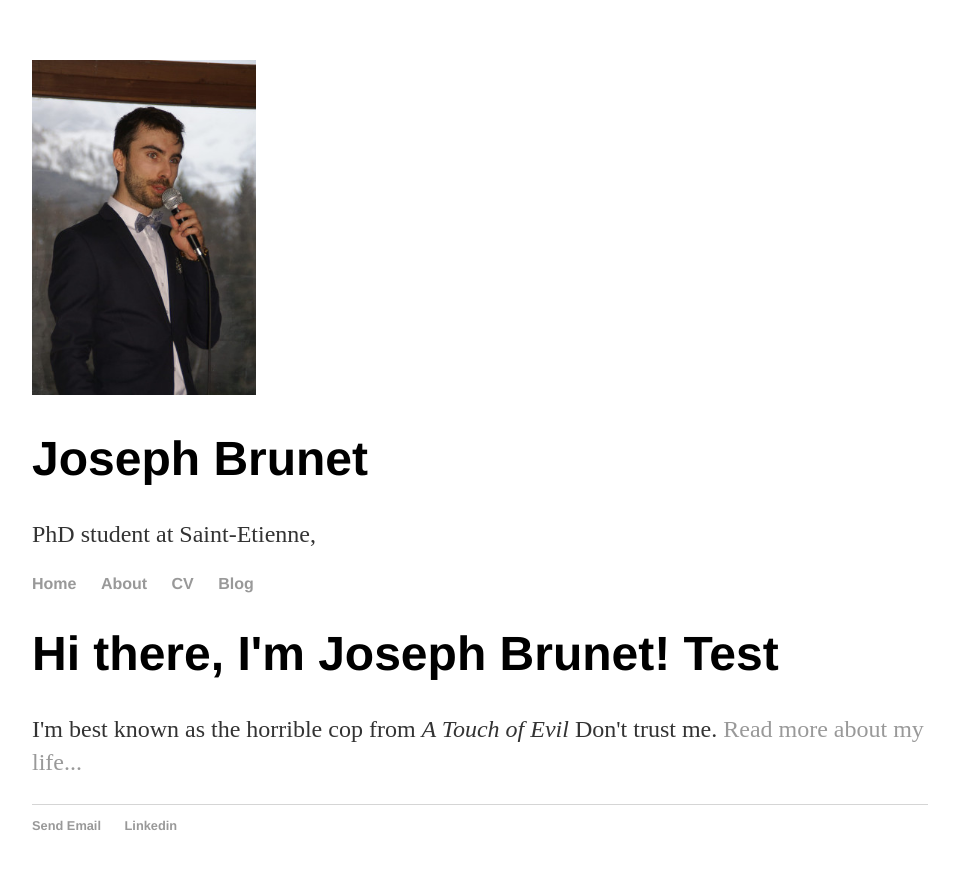
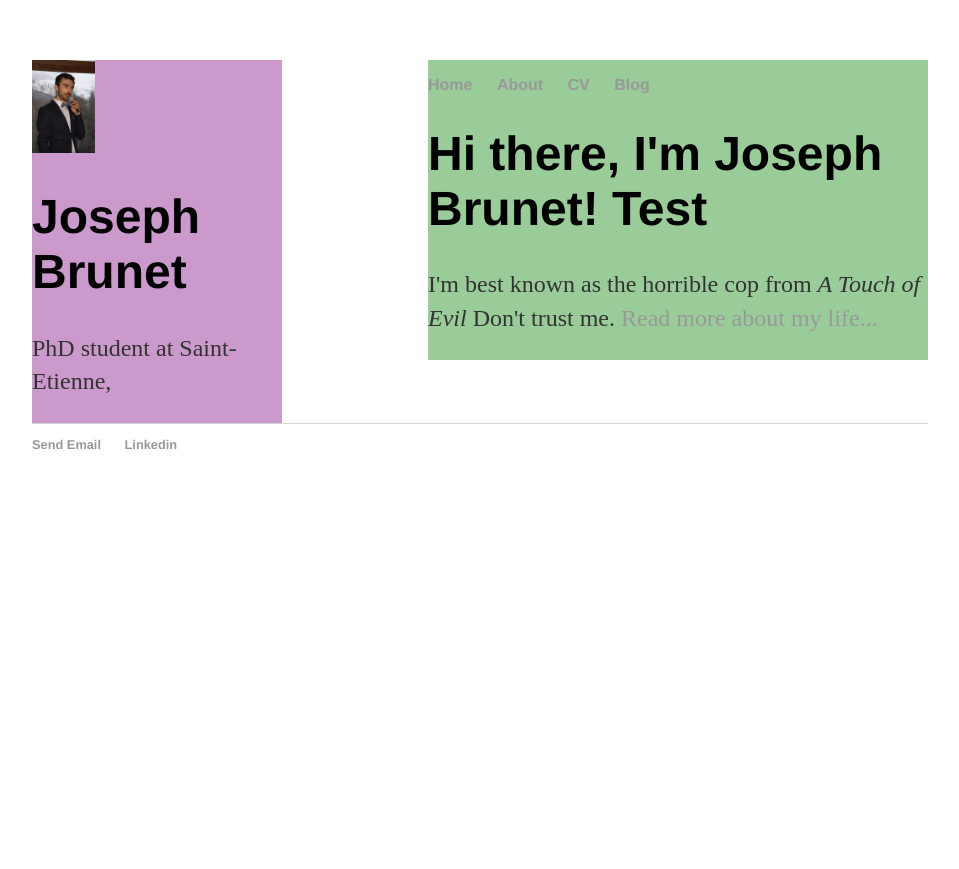
Before and after one commit to JosephBrunet/JosephBrunet.github.io, a Jekyll site: the page built from index.html, in a window 1280 px wide. Shown: the top 869 px of the page, without its empty margins (160-1119 px from the left). Built offline with Jekyll 4.4.1, drawn with Linux system fonts in a browser that asks for light colours.

Commit message:
changes text

```diff
--- a/_layouts/default.html
+++ b/_layouts/default.html
@@ -9,14 +9,12 @@
 		</head>
 		<body>
 			<!-- /.Test column -->
-			<div class="container">
-				<div class="row">
-					<div class="col">
+			<div class="container" id="sidebar">
 				<img src="images/portrait.jpeg" style="width: 25%; height: 25%"/>
 				<h1>Joseph Brunet</h1>
 				<p>PhD student at Saint-Etienne,</p>
 			</div>
-					<div class="col">
+			<div id="main">
 				<!-- Menu bar -->
 				<nav>
 						<ul>
@@ -33,8 +31,6 @@
 
 				</div><!-- /.container -->
 			</div>
-				</div>
-			</div>
 			<footer>
 	    		<ul>
 	        		<li><a href="mailto:joseph.brunet@emse.fr">Send Email</a></li>
--- a/css/main.css
+++ b/css/main.css
@@ -29,6 +29,7 @@ p {
     color: #333;
 }
 footer {
+    clear:both;
     border-top: 1px solid #d5d5d5;
     font-size: .8em;
 }
@@ -41,3 +42,16 @@ ul.posts {
 ul.posts li {
     list-style: none;
 }
+
+
+
+#main {
+    float:right;
+    width:500px;
+    background:#9c9;
+}
+#sidebar {
+    float:left;
+    width:250px;
+    background:#c9c;
+}
```
Lines whose indentation alone changed are shown as unchanged.
